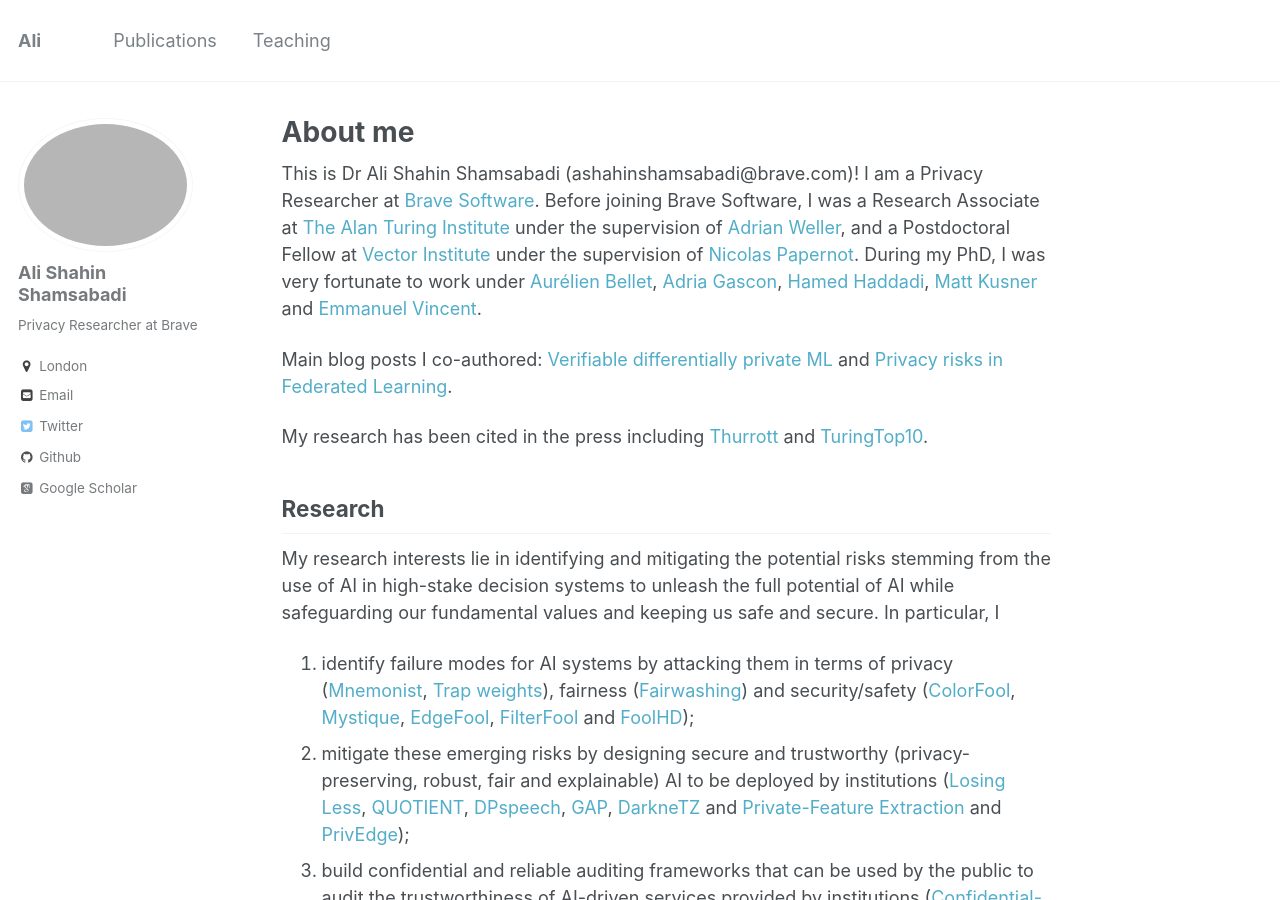
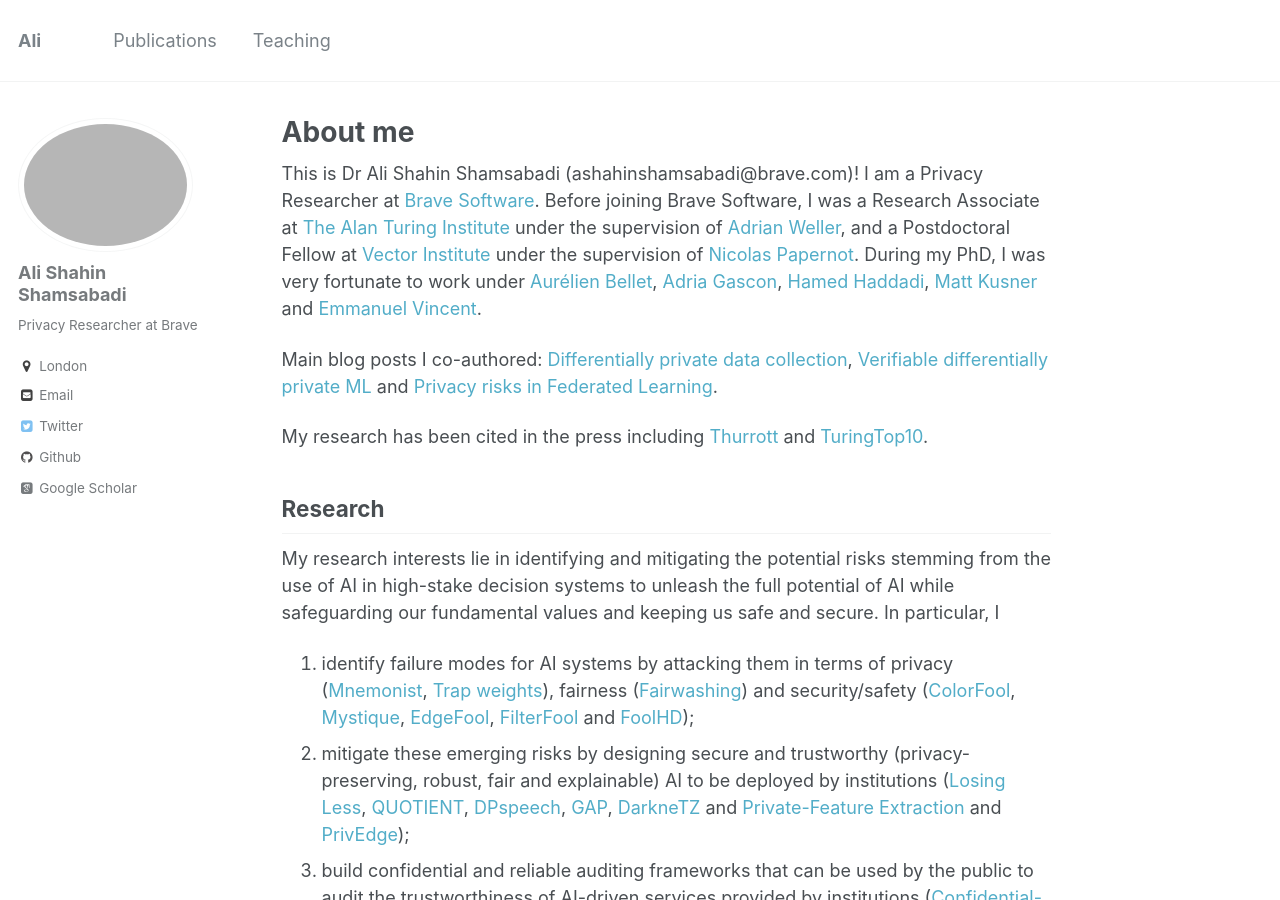
Before and after one commit to AliShahin/AliShahin.github.io, a Jekyll site: the page built from _pages/about.md, in a window 1280 px wide and 900 px high. Built offline with Jekyll 4.4.1, drawn with Linux system fonts in a browser that asks for light colours; some web fonts are replaced.

Commit message:
Update about.md

```diff
--- a/_pages/about.md
+++ b/_pages/about.md
@@ -10,7 +10,7 @@ redirect_from:
 
 This is Dr Ali Shahin Shamsabadi (ashahinshamsabadi@brave.com)! I am a Privacy Researcher at [Brave Software](https://brave.com). Before joining Brave Software, I was a Research Associate at [The Alan Turing Institute](https://www.turing.ac.uk) under the supervision of [Adrian Weller](http://mlg.eng.cam.ac.uk/adrian/), and a Postdoctoral Fellow at [Vector Institute](https://vectorinstitute.ai) under the supervision of [Nicolas Papernot](https://www.papernot.fr). During my PhD, I was very fortunate to work under [Aurélien Bellet](http://researchers.lille.inria.fr/abellet/), [Adria Gascon](https://scholar.google.com/citations?hl=en&user=M1FQ49sAAAAJ&view_op=list_works&sortby=pubdate), [Hamed Haddadi](https://www.imperial.ac.uk/people/h.haddadi), [Matt Kusner](https://mkusner.github.io) and [Emmanuel Vincent](https://members.loria.fr/EVincent/).
 
-Main blog posts I co-authored: [Verifiable differentially private ML](https://brave.com/confidential-dpproof/) and [Privacy risks in Federated Learning](https://www.cleverhans.io/2022/04/17/fl-privacy.html).
+Main blog posts I co-authored: [Differentially private data collection](https://brave.com/blog/nebula/), [Verifiable differentially private ML](https://brave.com/confidential-dpproof/) and [Privacy risks in Federated Learning](https://www.cleverhans.io/2022/04/17/fl-privacy.html).
 
 My research has been cited in the press including [Thurrott](https://www.thurrott.com/a-i/298422/brave-proposes-a-framework-to-ensure-machine-learning-models-are-trained-privately) and [TuringTop10](https://www.turing.ac.uk/sites/default/files/2023-06/pioneering_new_approaches_to_verifying_the_fairness_of_ai_models_0.pdf).
 
```
